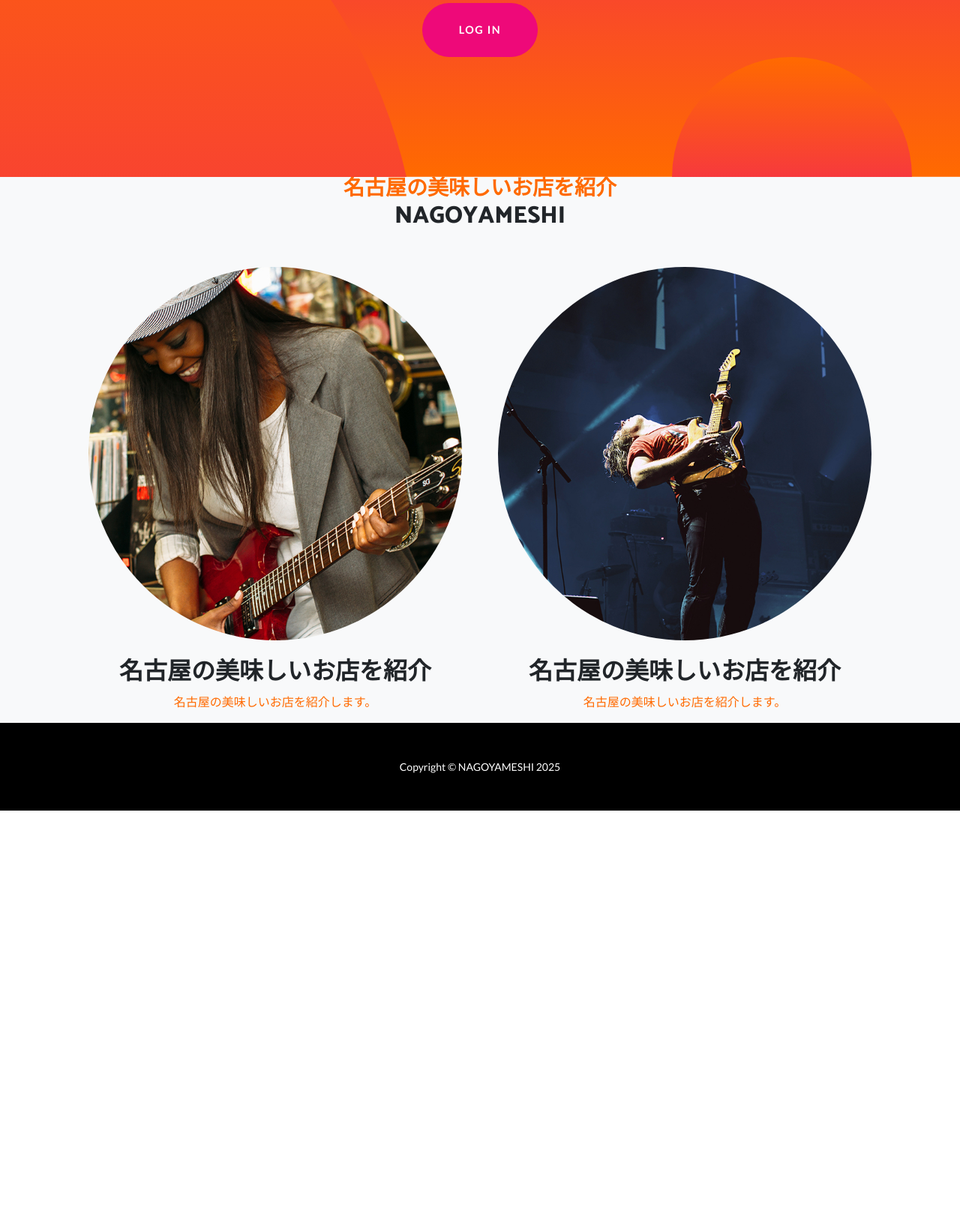
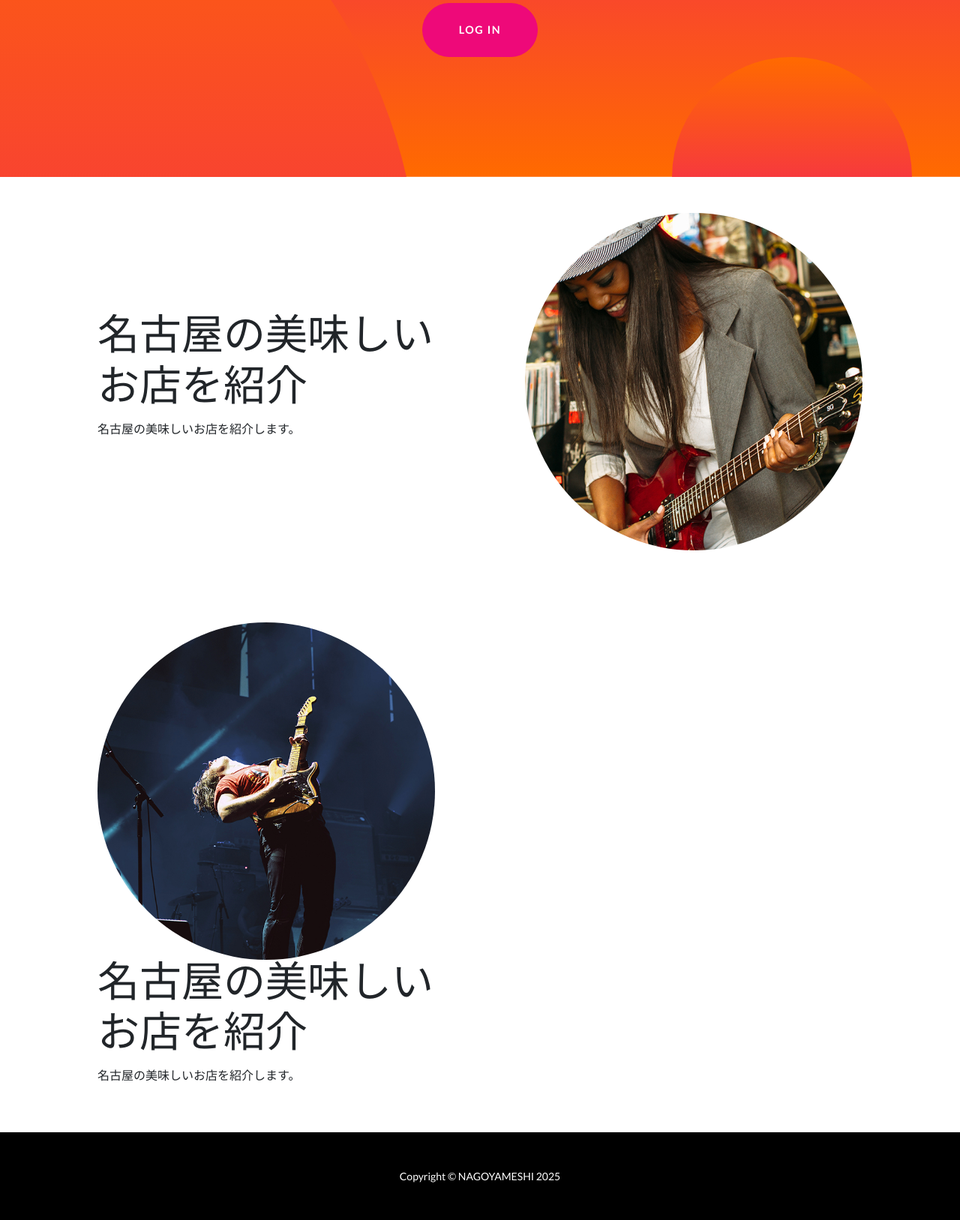
Before and after one commit to tyan-man/kadai_002, a Django app: page / in a window 1280 px wide. Shown: the part 451-2078 px from the top of the page at 75% size. Before the commit the page ends 1532 px from the top, so only its background shows below. Run offline with Django 5.2, Linux system fonts and the light colour scheme; some libraries are stand-ins or nearby versions.

Commit message:
テンプレート訂正

```diff
--- a/myvenv/myproject/crud/templates/index.html
+++ b/myvenv/myproject/crud/templates/index.html
@@ -24,25 +24,31 @@
 {% endblock %}
 
 {% block contents %}
-<section class="content-section bg-light">
-    <div class="container px-5">
-        <div class="content-section-heading text-center">
-            <h3 class="text-secondary mb-0">名古屋の美味しいお店を紹介</h3>
-            <h2 class="mb-5">NAGOYAMESHI</h2>
-        </div>
-        <div class="row gx-5 gx-lg-5 justify-content-center">
-            <div class="col-lg-6">
-                <div class="text-center">
-                    <img class="img-fluid rounded-circle mb-4" src="{% static 'img/01.jpg' %}" alt="..." />
-                    <h2 class="text-dark">名古屋の美味しいお店を紹介</h2>
-                    <p class="text-secondary">名古屋の美味しいお店を紹介します。</p>
+<section>
+    <div class="container">
+        <div class="row align-items-center">
+            <div class="col-lg-6 order-lg-2">
+                <div class="p-5">
+                    <img class="img-fluid rounded-circle" src="{% static 'assets/img/01.jpg' %}" alt="">
                 </div>
             </div>
+            <div class="col-lg-6 order-lg-1">
+                <div class="p-5">
+                    <h2 class="display-4">名古屋の美味しいお店を紹介</h2>
+                    <p>名古屋の美味しいお店を紹介します。</p>
+                </div>
+            </div>
+        </div>
+    </div>
+</section>
+<section>
+    <div class="container">
+        <div class="row align-items-center">
             <div class="col-lg-6">
-                <div class="text-center">
-                    <img class="img-fluid rounded-circle mb-4" src="{% static 'img/02.jpg' %}" alt="..." />
-                    <h2 class="text-dark">名古屋の美味しいお店を紹介</h2>
-                    <p class="text-secondary">名古屋の美味しいお店を紹介します。</p>
+                <div class="p-5">
+                    <img src="{% static 'assets/img/02.jpg' %}" alt="" class="img-fluid rounded-circle">
+                    <h2 class="display-4">名古屋の美味しいお店を紹介</h2>
+                    <p>名古屋の美味しいお店を紹介します。</p>
                 </div>
             </div>
         </div>
```
Also changed, not shown: myvenv/myproject/crud/templates/base.html (+5 -3 lines).
